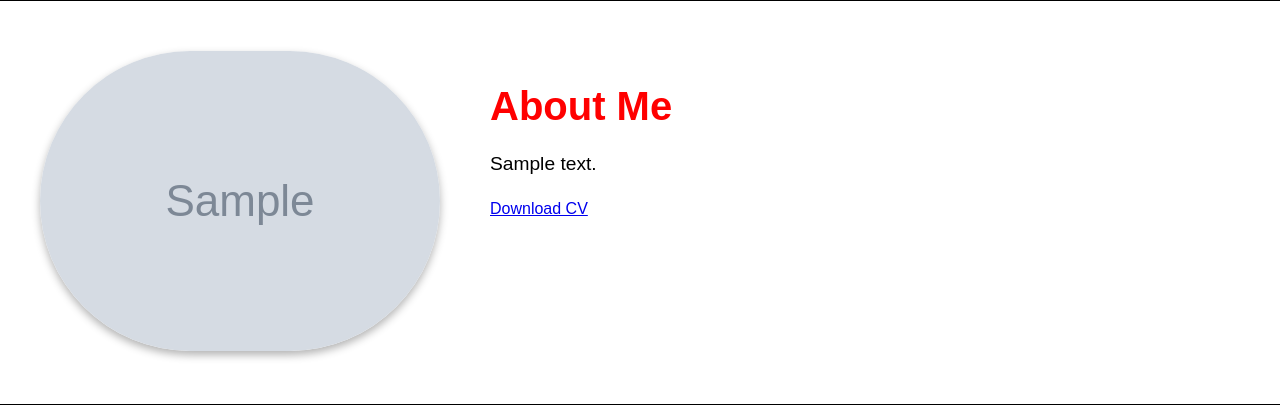
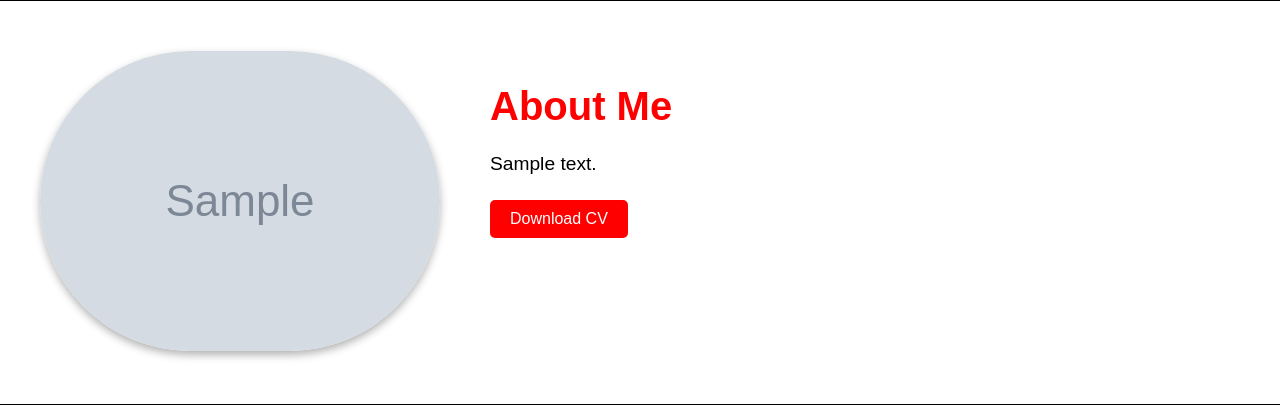
Before and after one commit to Samuelbamidele/webfol, a Django app: page / in a window 1280 px wide. Shown: the part 947-1352 px from the top of the page. Run offline with Django 5.2, Linux system fonts and the light colour scheme; data comes from the database, SQL or seed files in the repository; tables that the repository leaves empty hold one stand-in row (values such as "Sample post"); grey boxes marked "Sample" are stand-in pictures.

Commit message:
Updated About Me section with image and CV download functionality

```diff
--- a/myapp/templates/index.html
+++ b/myapp/templates/index.html
@@ -60,7 +60,7 @@
                 <h2>About Me</h2>
                 <p>{{ about_content.content }}</p>
                 {% if about_content.cv %}
-                    <a class="download-cv" href="{{ about_content.cv.url }}" download>Download CV</a>
+                    <a class="btn" href="{{ about_content.cv.url }}" download>Download CV</a>
                 {% endif %}
 
             </div>
```
